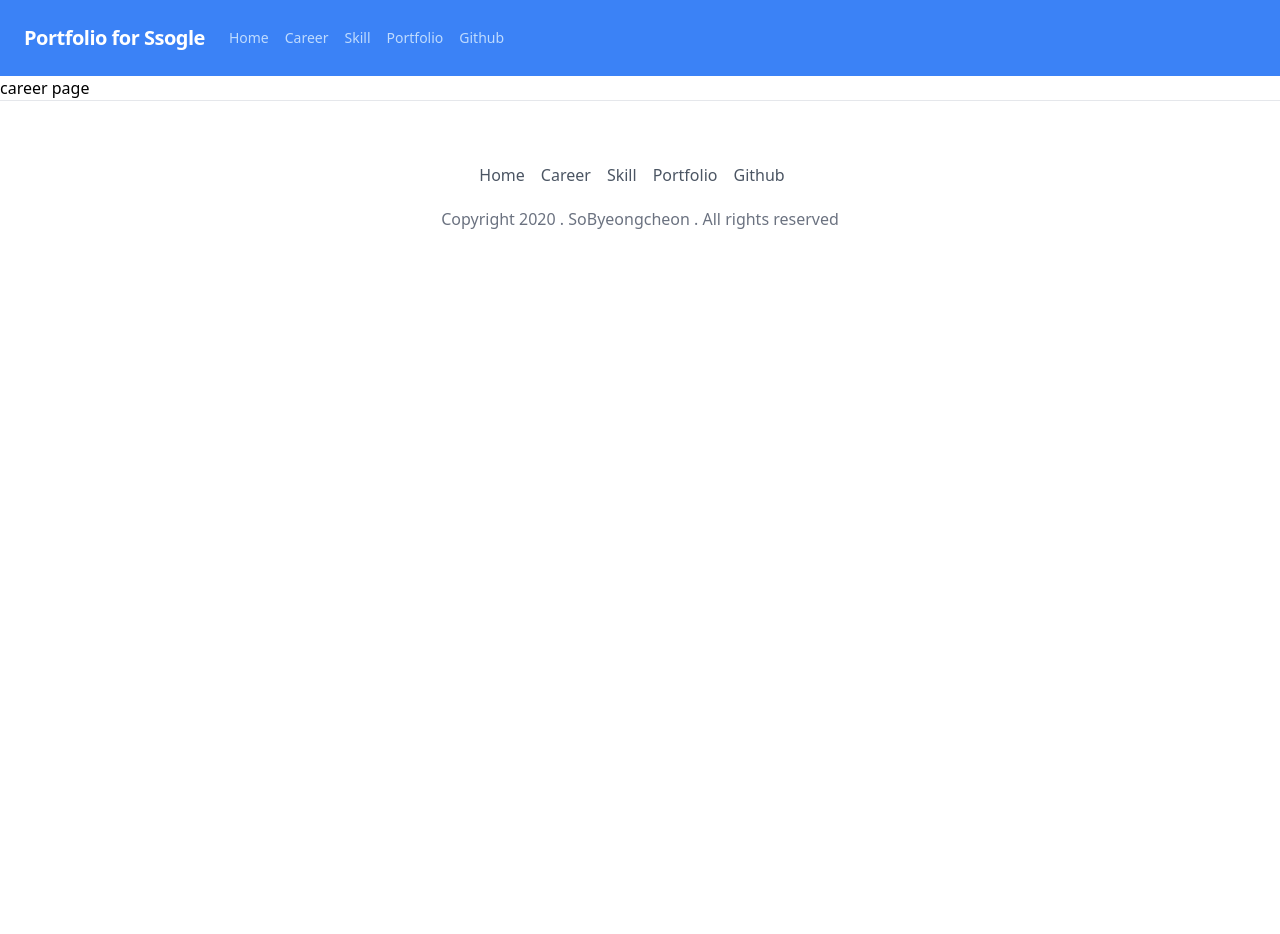
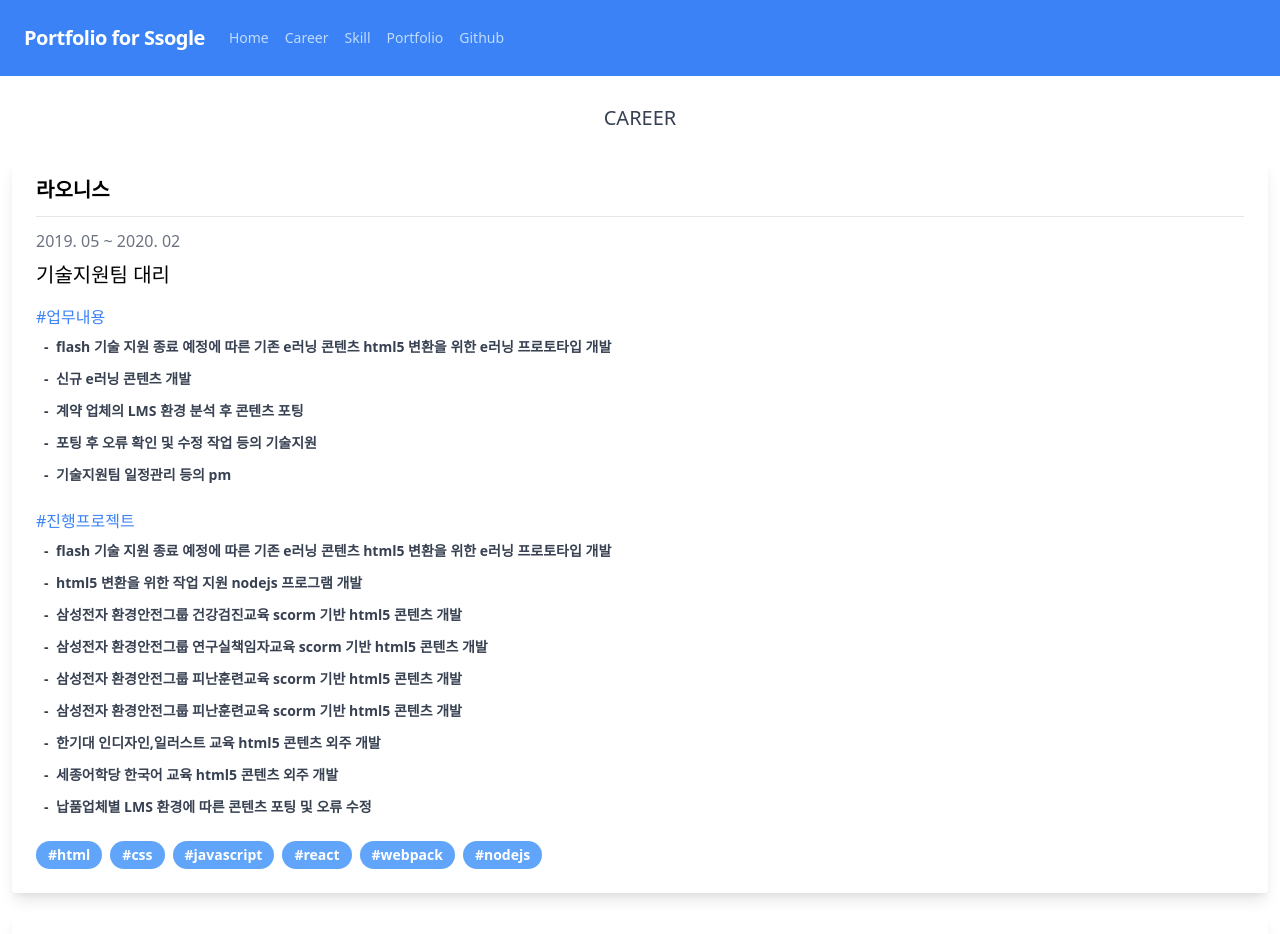
Before and after one commit to ssogle/portfolio, a Nuxt app: page /career in a window 1280 px wide. Shown: the top 934 px of the page. Before the commit the page ends 800 px from the top, so only its background shows below. Built offline with nearby package versions, Linux system fonts and the light colour scheme.

Commit message:
career page 작업 - career card componet 추가 - page store mapping

```diff
--- /dev/null
+++ b/components/CareerCard.vue
@@ -0,0 +1,108 @@
+<template>
+  <div class="w-full p-3 break-words">
+    <div class="rounded overflow-hidden shadow-lg">
+      <div class="px-6 py-4">
+        <div class="font-bold text-xl mb-3">{{ company }}</div>
+        <hr />
+        <div class="text-gray-500 mt-3 mb-2">{{ date }}</div>
+        <div class="text-xl">{{ department }} {{ rank }}</div>
+      </div>
+      <div class="px-6 pb-4">
+        <div class="text-blue-500 mb-1">#업무내용</div>
+        <div
+          v-for="(item, index) in explain"
+          :key="index"
+          class="
+            block
+            py-1
+            text-sm
+            font-semibold
+            text-gray-700
+            mb-1
+            ml-2
+            pl-3
+            relative
+          "
+        >
+          <span class="absolute top-1 left-0">- </span>{{ item }}
+        </div>
+      </div>
+      <div class="px-6 pb-4">
+        <div class="text-blue-500 mb-1">#진행프로젝트</div>
+        <div
+          v-for="(item, index) in project"
+          :key="index"
+          class="
+            block
+            py-1
+            text-sm
+            font-semibold
+            text-gray-700
+            mb-1
+            ml-2
+            pl-3
+            relative
+          "
+        >
+          <span class="absolute top-1 left-0">- </span>{{ item }}
+        </div>
+      </div>
+      <div class="px-6 pb-4">
+        <span
+          v-for="(item, index) in skill"
+          :key="index"
+          class="
+            inline-block
+            bg-blue-400
+            rounded-full
+            px-3
+            py-1
+            text-sm
+            font-semibold
+            text-white
+            mr-2
+            mb-2
+          "
+          >#{{ item }}</span
+        >
+      </div>
+    </div>
+  </div>
+</template>
+
+<script>
+export default {
+  props: {
+    company: {
+      type: String,
+      required: true,
+    },
+    date: {
+      type: String,
+      required: true,
+    },
+    department: {
+      type: String,
+      required: true,
+    },
+    rank: {
+      type: String,
+      required: true,
+    },
+    explain: {
+      type: Array,
+      required: true,
+    },
+    project: {
+      type: Array,
+      required: true,
+    },
+    skill: {
+      type: Array,
+      required: true,
+    },
+  },
+}
+</script>
+
+<style></style>
--- a/pages/career.vue
+++ b/pages/career.vue
@@ -1,9 +1,36 @@
 <template>
-  <div>career page</div>
+  <section>
+    <div class="container m-auto">
+      <div class="text-gray-700">
+        <div class="text-center pt-5">
+          <!-- <FontAwesomeIcon icon={faBuilding} size='3x' /> -->
+        </div>
+        <h2 class="text-center text-xl pt-2 pb-4 uppercase">career</h2>
+      </div>
+      <career-card
+        v-for="(item, index) in list"
+        :key="index"
+        :company="item.company"
+        :date="item.date"
+        :department="item.department"
+        :rank="item.rank"
+        :explain="item.explain"
+        :project="item.project"
+        :skill="item.skill"
+      ></career-card>
+    </div>
+  </section>
 </template>
 
 <script>
-export default {}
+import { mapState } from 'vuex'
+import CareerCard from '../components/CareerCard.vue'
+export default {
+  components: { CareerCard },
+  computed: {
+    ...mapState('career', ['list']),
+  },
+}
 </script>
 
 <style></style>
```
